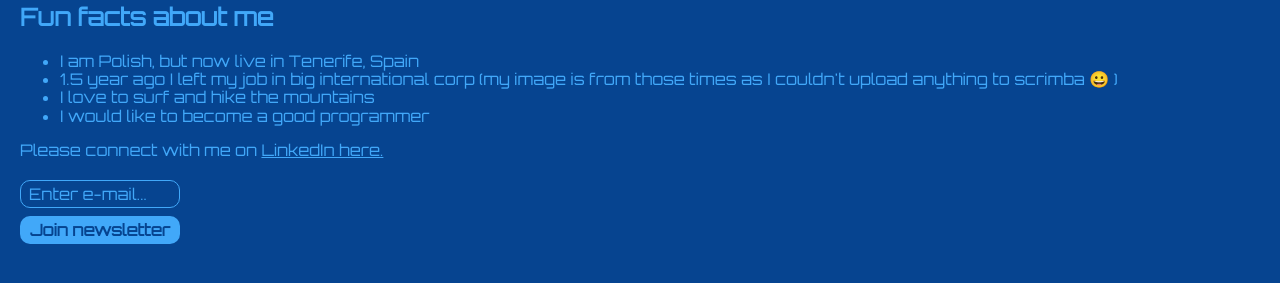
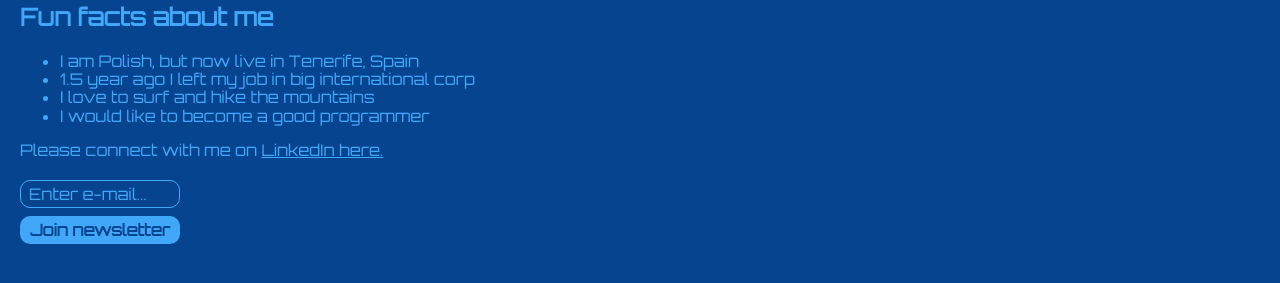
Before and after one commit to DominikTenerife/Personal_website, a plain HTML site: page index.html in a window 1280 px wide. Shown: the part 123-406 px from the top of the page. Drawn offline with nearby package versions, Linux system fonts and the light colour scheme; a web font is replaced by a local one.

Commit message:
Update index.html

```diff
--- a/index.html
+++ b/index.html
@@ -17,7 +17,7 @@
         <h2>Fun facts about me</h2>
         <ul>
          <li>I am Polish, but now live in Tenerife, Spain</li>
-         <li>1.5 year ago I left my job in big international corp (my image is from those times as I couldn't upload anything to scrimba 😀 )</li>
+         <li>1.5 year ago I left my job in big international corp</li>
         <li>I love to surf and hike the mountains</li>
         <li>I would like to become a good programmer</li>
           </ul>
```
